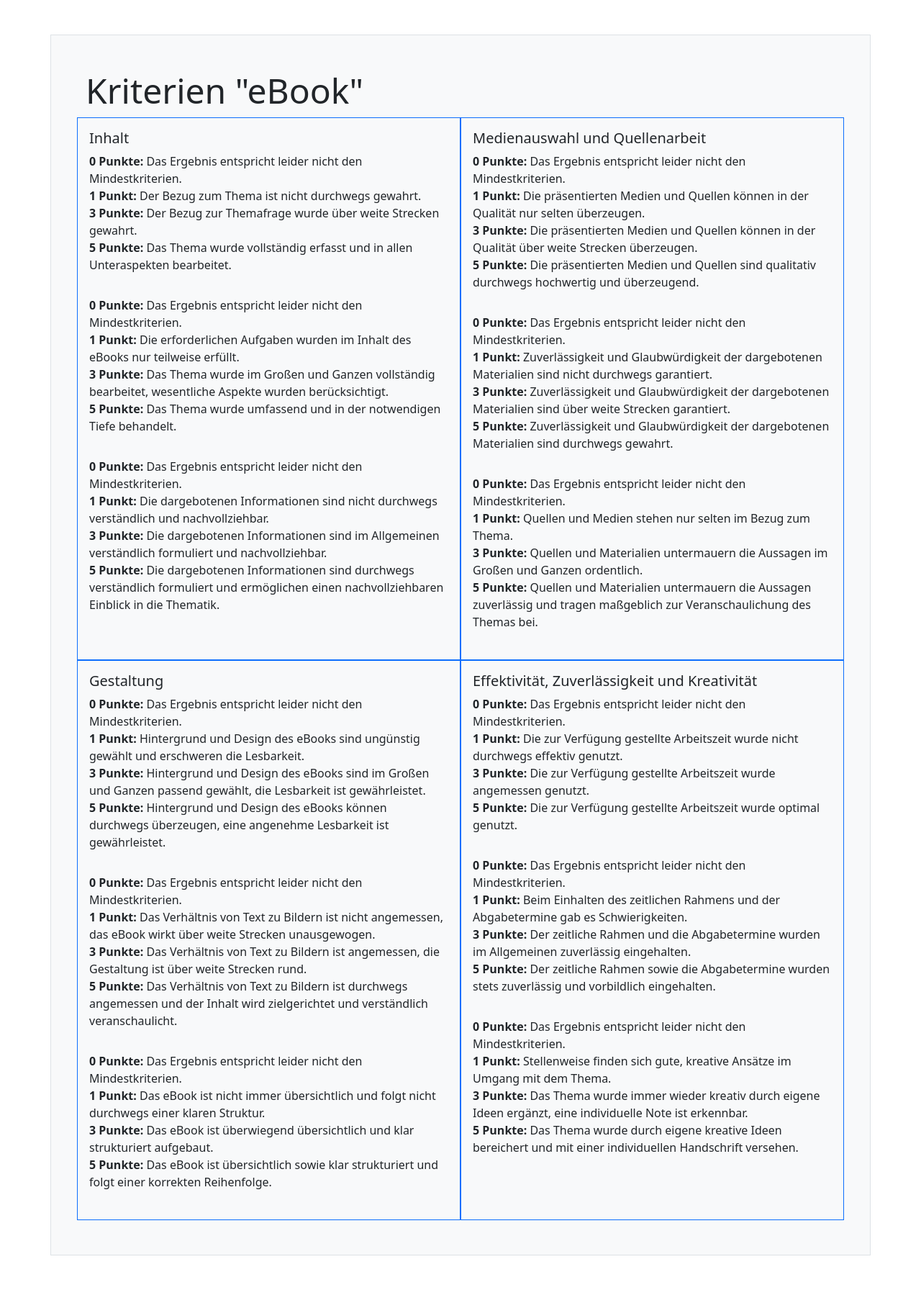
After one commit to kasseckert/medienbewertungstool, a PHP site: page /lehrer/mp_kriterien_ebook.php in a window 1280 px wide. The commit adds this page. Shown: the whole page at 72% size. Run offline with PHP 8.4, Linux system fonts and the light colour scheme; data that the repository does not hold is empty.

Commit message:
Feedbackbogen eBook

```diff
--- /dev/null
+++ b/lehrer/mp_ebook.inc.php
@@ -0,0 +1,85 @@
+<?php
+    // Verbalgutachten - Projektart eBooks
+    //
+    //
+    // i = Inhalt
+    // ia = Themabezug
+    // ib = Vollständigkeit
+    // ic = Verständlichkeit
+    $i = 'Inhalt';
+    // 0 Punkte
+    $i0 = 'Das Ergebnis entspricht leider nicht den Mindestkriterien.';
+    // 1 Punkt
+    $i1a = 'Der Bezug zum Thema ist nicht durchwegs gewahrt.';
+    $i1b = 'Die erforderlichen Aufgaben wurden im Inhalt des eBooks nur teilweise erfüllt.';
+    $i1c = 'Die dargebotenen Informationen sind nicht durchwegs verständlich und nachvollziehbar.';
+    // 3 Punkte
+    $i3a = 'Der Bezug zur Themafrage wurde über weite Strecken gewahrt.';
+    $i3b = 'Das Thema wurde im Großen und Ganzen vollständig bearbeitet, wesentliche Aspekte wurden berücksichtigt.';
+    $i3c = 'Die dargebotenen Informationen sind im Allgemeinen verständlich formuliert und nachvollziehbar.';
+    // 5 Punkte
+    $i5a = 'Das Thema wurde vollständig erfasst und in allen Unteraspekten bearbeitet.';
+    $i5b = 'Das Thema wurde umfassend und in der notwendigen Tiefe behandelt.';
+    $i5c = 'Die dargebotenen Informationen sind durchwegs verständlich formuliert und ermöglichen einen nachvollziehbaren Einblick in die Thematik.';
+    //
+    // c = Medienauswahl und Quellenarbeit
+    // ca = Qualität der Medien und Quellen
+    // cb = Zuverlässigkeit und Glaubwürdigkeit
+    // cc = Themabezug von Quellen und Medien
+    $c = 'Medienauswahl und Quellenarbeit';
+    // 0 Punkte
+    $c0 = 'Das Ergebnis entspricht leider nicht den Mindestkriterien.';
+    // 1 Punkt
+    $c1a = 'Die präsentierten Medien und Quellen können in der Qualität nur selten überzeugen.';
+    $c1b = 'Zuverlässigkeit und Glaubwürdigkeit der dargebotenen Materialien sind nicht durchwegs garantiert.';
+    $c1c = 'Quellen und Medien stehen nur selten im Bezug zum Thema.';
+    // 3 Punkte
+    $c3a = 'Die präsentierten Medien und Quellen können in der Qualität über weite Strecken überzeugen.';
+    $c3b = 'Zuverlässigkeit und Glaubwürdigkeit der dargebotenen Materialien sind über weite Strecken garantiert.';
+    $c3c = 'Quellen und Materialien untermauern die Aussagen im Großen und Ganzen ordentlich.';
+    // 5 Punkte
+    $c5a = 'Die präsentierten Medien und Quellen sind qualitativ durchwegs hochwertig und überzeugend.';
+    $c5b = 'Zuverlässigkeit und Glaubwürdigkeit der dargebotenen Materialien sind durchwegs gewahrt.';
+    $c5c = 'Quellen und Materialien untermauern die Aussagen zuverlässig und tragen maßgeblich zur Veranschaulichung des Themas bei.';
+    //
+    // p = Gestaltung
+    // pa = Hintergrund und Design
+    // pb = Verhältnis Text-Bild
+    // pc = Struktur
+    $p = 'Gestaltung';
+    // 0 Punkte
+    $p0 = 'Das Ergebnis entspricht leider nicht den Mindestkriterien.';
+    // 1 Punkt
+    $p1a = 'Hintergrund und Design des eBooks sind ungünstig gewählt und erschweren die Lesbarkeit.';
+    $p1b = 'Das Verhältnis von Text zu Bildern ist nicht angemessen, das eBook wirkt über weite Strecken unausgewogen.';
+    $p1c = 'Das eBook ist nicht immer übersichtlich und folgt nicht durchwegs einer klaren Struktur.';
+    // 3 Punkte
+    $p3a = 'Hintergrund und Design des eBooks sind im Großen und Ganzen passend gewählt, die Lesbarkeit ist gewährleistet.';
+    $p3b = 'Das Verhältnis von Text zu Bildern ist angemessen, die Gestaltung ist über weite Strecken rund.';
+    $p3c = 'Das eBook ist überwiegend übersichtlich und klar strukturiert aufgebaut.';
+    // 5 Punkte
+    $p5a = 'Hintergrund und Design des eBooks können durchwegs überzeugen, eine angenehme Lesbarkeit ist gewährleistet.';
+    $p5b = 'Das Verhältnis von Text zu Bildern ist durchwegs angemessen und der Inhalt wird zielgerichtet und verständlich veranschaulicht.';
+    $p5c = 'Das eBook ist übersichtlich sowie klar strukturiert und folgt einer korrekten Reihenfolge.';
+    //
+    // g = Effektivität, Zuverlässigkeit und Kreativität
+    // ga = Effektivität
+    // gb = Zuverlässigkeit
+    // gc = Kreativität
+    $g = 'Effektivität, Zuverlässigkeit und Kreativität';
+    // 0 Punkte
+    $g0 = 'Das Ergebnis entspricht leider nicht den Mindestkriterien.';
+    // 1 Punkt
+    $g1a = 'Die zur Verfügung gestellte Arbeitszeit wurde nicht durchwegs effektiv genutzt.';
+    $g1b = 'Beim Einhalten des zeitlichen Rahmens und der Abgabetermine gab es Schwierigkeiten.';
+    $g1c = 'Stellenweise finden sich gute, kreative Ansätze im Umgang mit dem Thema.';
+    // 3 Punkte
+    $g3a = 'Die zur Verfügung gestellte Arbeitszeit wurde angemessen genutzt.';
+    $g3b = 'Der zeitliche Rahmen und die Abgabetermine wurden im Allgemeinen zuverlässig eingehalten.';
+    $g3c = 'Das Thema wurde immer wieder kreativ durch eigene Ideen ergänzt, eine individuelle Note ist erkennbar.';
+    // 5 Punkte
+    $g5a = 'Die zur Verfügung gestellte Arbeitszeit wurde optimal genutzt.';
+    $g5b = 'Der zeitliche Rahmen sowie die Abgabetermine wurden stets zuverlässig und vorbildlich eingehalten.';
+    $g5c = 'Das Thema wurde durch eigene kreative Ideen bereichert und mit einer individuellen Handschrift versehen.';
+    //
+?>
--- /dev/null
+++ b/lehrer/mp_kriterien_ebook.php
@@ -0,0 +1,106 @@
+<!DOCTYPE html>
+<html lang="de">
+<?php
+require_once ('mp_ebook.inc.php');
+require_once ('../sql.inc.php');
+?>
+<head>
+    <title>eBook</title>
+    <meta charset="utf-8">
+    <meta name="viewport" content="width=device-width, initial-scale=1">
+    <?php
+    echo $bootstrap_css;
+    echo $bootstrap_js;
+    echo $symbol;
+    ?>
+</head>
+    <body>
+        <div class="container p-5 my-5 border bg-light">
+        <h3 class="display-5">Kriterien "eBook"</h3>
+            <div class="row">
+                <div class="col p-3 bg-light text-dark border border-primary">
+                    <?php
+                        echo '<h5>'.$i.'</h5>';
+                        echo '<h6>'.$ia.'</h6>';
+                        echo '<b>0 Punkte:</b> '.$i0.'<br>';
+                        echo '<b>1 Punkt:</b> '.$i1a.'<br>';
+                        echo '<b>3 Punkte:</b> '.$i3a.'<br>';
+                        echo '<b>5 Punkte:</b> '.$i5a.'<br><br>';
+                        echo '<h6>'.$ib.'</h6>';
+                        echo '<b>0 Punkte:</b> '.$i0.'<br>';
+                        echo '<b>1 Punkt:</b> '.$i1b.'<br>';
+                        echo '<b>3 Punkte:</b> '.$i3b.'<br>';
+                        echo '<b>5 Punkte:</b> '.$i5b.'<br><br>';
+                        echo '<h6>'.$ic.'</h6>';
+                        echo '<b>0 Punkte:</b> '.$i0.'<br>';
+                        echo '<b>1 Punkt:</b> '.$i1c.'<br>';
+                        echo '<b>3 Punkte:</b> '.$i3c.'<br>';
+                        echo '<b>5 Punkte:</b> '.$i5c.'<br><br>';
+                    ?>
+                </div>
+                <div class="col p-3 bg-light text-dark border border-primary">
+                    <?php
+                        echo '<h5>'.$c.'</h5>';
+                        echo '<h6>'.$ca.'</h6>';
+                        echo '<b>0 Punkte:</b> '.$c0.'<br>';
+                        echo '<b>1 Punkt:</b> '.$c1a.'<br>';
+                        echo '<b>3 Punkte:</b> '.$c3a.'<br>';
+                        echo '<b>5 Punkte:</b> '.$c5a.'<br><br>';
+                        echo '<h6>'.$cb.'</h6>';
+                        echo '<b>0 Punkte:</b> '.$c0.'<br>';
+                        echo '<b>1 Punkt:</b> '.$c1b.'<br>';
+                        echo '<b>3 Punkte:</b> '.$c3b.'<br>';
+                        echo '<b>5 Punkte:</b> '.$c5b.'<br><br>';
+                        echo '<h6>'.$cc.'</h6>';
+                        echo '<b>0 Punkte:</b> '.$c0.'<br>';
+                        echo '<b>1 Punkt:</b> '.$c1c.'<br>';
+                        echo '<b>3 Punkte:</b> '.$c3c.'<br>';
+                        echo '<b>5 Punkte:</b> '.$c5c.'<br><br>';
+                    ?>
+                </div>
+            </div>
+            <div class="row">
+                <div class="col p-3 bg-light text-dark border border-primary">
+                    <?php
+                        echo '<h5>'.$p.'</h5>';
+                        echo '<h6>'.$pa.'</h6>';
+                        echo '<b>0 Punkte:</b> '.$p0.'<br>';
+                        echo '<b>1 Punkt:</b> '.$p1a.'<br>';
+                        echo '<b>3 Punkte:</b> '.$p3a.'<br>';
+                        echo '<b>5 Punkte:</b> '.$p5a.'<br><br>';
+                        echo '<h6>'.$pb.'</h6>';
+                        echo '<b>0 Punkte:</b> '.$p0.'<br>';
+                        echo '<b>1 Punkt:</b> '.$p1b.'<br>';
+                        echo '<b>3 Punkte:</b> '.$p3b.'<br>';
+                        echo '<b>5 Punkte:</b> '.$p5b.'<br><br>';
+                        echo '<h6>'.$pc.'</h6>';
+                        echo '<b>0 Punkte:</b> '.$p0.'<br>';
+                        echo '<b>1 Punkt:</b> '.$p1c.'<br>';
+                        echo '<b>3 Punkte:</b> '.$p3c.'<br>';
+                        echo '<b>5 Punkte:</b> '.$p5c.'<br><br>';
+                    ?>
+                </div>
+                <div class="col p-3 bg-light text-dark border border-primary">
+                    <?php
+                        echo '<h5>'.$g.'</h5>';
+                        echo '<h6>'.$ga.'</h6>';
+                        echo '<b>0 Punkte:</b> '.$g0.'<br>';
+                        echo '<b>1 Punkt:</b> '.$g1a.'<br>';
+                        echo '<b>3 Punkte:</b> '.$g3a.'<br>';
+                        echo '<b>5 Punkte:</b> '.$g5a.'<br><br>';
+                        echo '<h6>'.$gb.'</h6>';
+                        echo '<b>0 Punkte:</b> '.$g0.'<br>';
+                        echo '<b>1 Punkt:</b> '.$g1b.'<br>';
+                        echo '<b>3 Punkte:</b> '.$g3b.'<br>';
+                        echo '<b>5 Punkte:</b> '.$g5b.'<br><br>';
+                        echo '<h6>'.$gc.'</h6>';
+                        echo '<b>0 Punkte:</b> '.$g0.'<br>';
+                        echo '<b>1 Punkt:</b> '.$g1c.'<br>';
+                        echo '<b>3 Punkte:</b> '.$g3c.'<br>';
+                        echo '<b>5 Punkte:</b> '.$g5c.'<br><br>';
+                    ?>
+                </div>
+            </div>
+        </div>
+    </body>
+</html>
--- a/lehrer/mp_projektauswahl.inc.php
+++ b/lehrer/mp_projektauswahl.inc.php
@@ -24,5 +24,8 @@ while ($zeile_p = $projekte->fetch_object()) {
     if ($zeile_p->art == 'Debatte'){
         require_once ('mp_debatte.inc.php');
     }
+    if ($zeile_p->art == 'eBook'){
+        require_once ('mp_ebook.inc.php');
+    }
 }
 ?>
--- a/lehrer/mp_start.php
+++ b/lehrer/mp_start.php
@@ -46,7 +46,8 @@ require_once ('../sql.inc.php');
                         <option>Podcast</option>
 			            <option>Audioguide</option>
                         <option>Werken</option>
-			     <option>Debatte</option>
+			            <option>Debatte</option>
+                        <option>eBook</option>
                     </select>
                     <label for="art" class="form-label">Art des Projekts</label>
                 </div>
@@ -181,6 +182,7 @@ require_once ('../sql.inc.php');
     <li><a href="mp_kriterien_podcast.php">Feedbackkriterien "Podcast"</a></li>
     <li><a href="mp_kriterien_debatte.php">Feedbackkriterien "Debatte"</a></li>
     <li><a href="mp_kriterien_werken.php">Feedbackkriterien "Werken"</a></li>
+    <li><a href="mp_kriterien_ebook.php">Feedbackkriterien "eBook"</a></li>
     </ul>
     <br><br>
     <h6>2. Schüler für ein Projekt anlegen</h6>
```
Also changed, not shown: index.php (+10 -1 lines), 1 other file.
